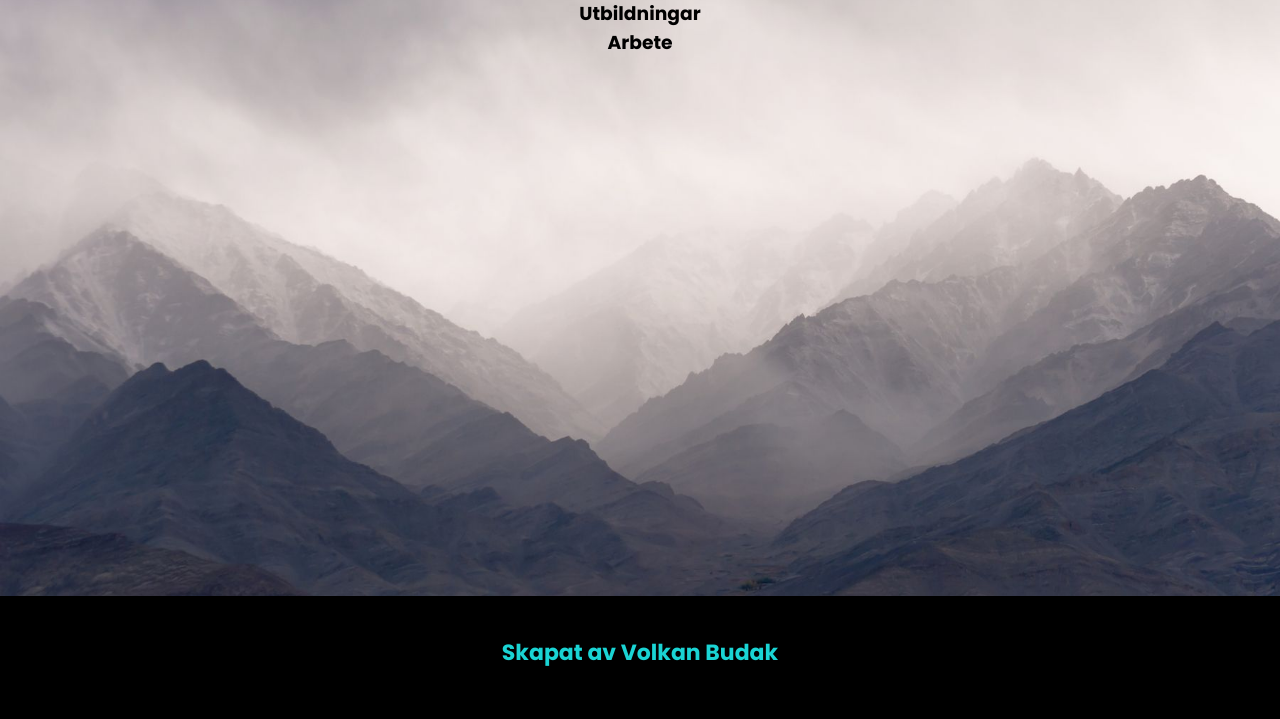
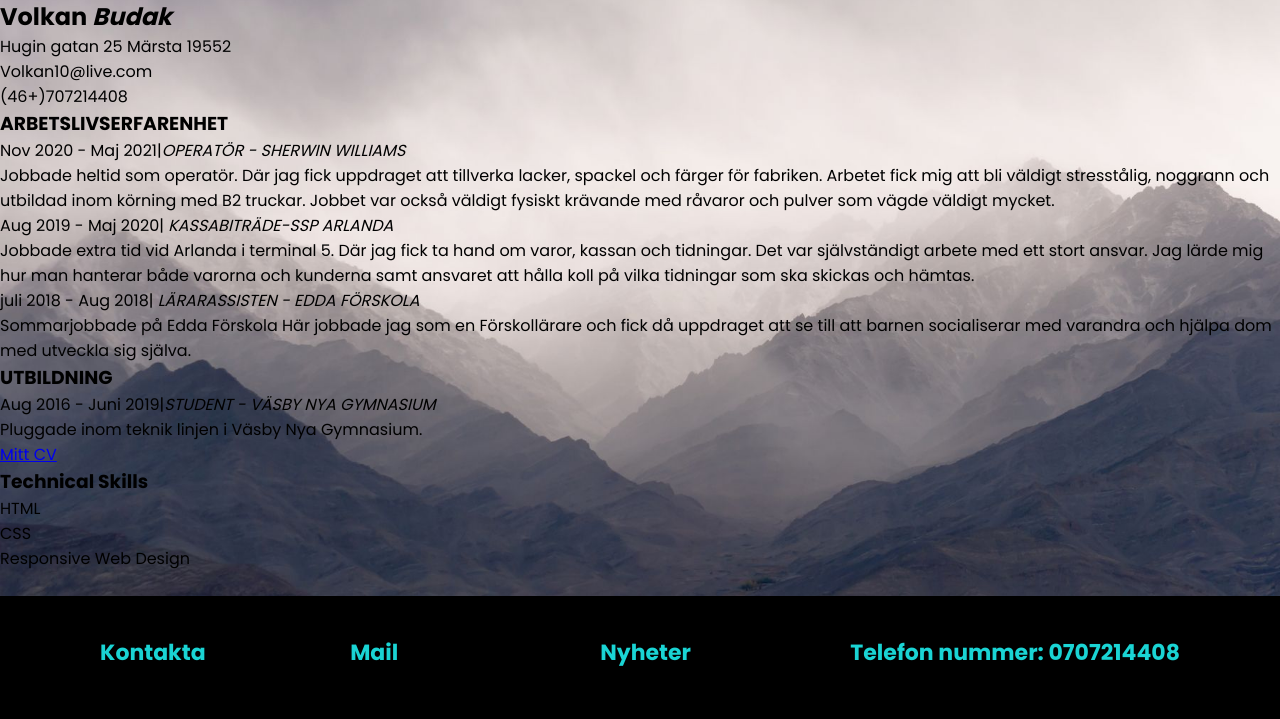
Before and after one commit to VolkanBudak/P2, a plain HTML site: page CV.html in a window 1280 px wide. Shown: the part 81-800 px from the top of the page. Drawn offline with Linux system fonts and the light colour scheme.

Commit message:
Update CV.html

```diff
--- a/CV.html
+++ b/CV.html
@@ -18,32 +18,97 @@
         <i class="fas fa-bars"></i>
       </label>
       <ul>
-        <li><a href="index.html">Home</a></li>
-        <li><a href="About.html">About</a></li>
-        <li><a href="CV.html">CV</a></li>
-        <li><a href="Portfolio.html">Portfolio</a></li>
+        <li><a  href="index.html">Home</a></li>
+        <li><a  href="About.html">About</a></li>
+        <li><a class="active" href="CV.html">CV</a></li>
+        <li><a  href="Portfolio.html">Portfolio</a></li>
         <li><a href="Feedback.html">Feedback</a></li>
       </ul>
     </nav>
-    <main class="e-main">
-      <section class="e-section">
-        <h3 class="education-header">Utbildningar</h3>
-        <ul class="e-list"></ul>
-      </section>
-      <section>
-        <h3>Arbete</h3>
+    </div>
 
-        <aside class="e-aside">
-          <ul></ul>
-        </aside>
-      </section>
-    </main>
-      </article>
+    <section class="CV-body">
+      <div class="wrapper clearfix">
+        <div class="left">
+
+          <div class="name-hero">
+
+            <div class="me-img"></div>
+
+            <div class="name-text">
+
+              <h1>Volkan <em>Budak</em></h1>
+              <p>Hugin gatan 25 Märsta 19552</p>
+              <p>Volkan10@live.com</p>
+              <p>(46+)707214408</p>
+
+            </div>
+
+          </div>
+
+        </div>
+        <div class="right">
+
+          <div class="inner">
+            <section>
+              <h1>ARBETSLIVSERFARENHET</h1>
+              <p>Nov 2020 - Maj 2021|<em>OPERATÖR - SHERWIN WILLIAMS</em></p>
+              <p>Jobbade heltid som operatör. Där jag fick uppdraget att tillverka
+                lacker, spackel och färger för fabriken. Arbetet fick mig att bli
+                väldigt stresstålig, noggrann och utbildad inom körning med B2
+                truckar. Jobbet var också väldigt fysiskt krävande med råvaror
+                och pulver som vägde väldigt mycket.</p>
+              <p>Aug 2019 - Maj 2020| <em> KASSABITRÄDE-SSP ARLANDA</em></p>
+              <p>Jobbade extra tid vid Arlanda i terminal 5. Där jag fick ta hand om
+                varor, kassan och tidningar. Det var självständigt arbete med ett
+                stort ansvar. Jag lärde mig hur man hanterar både varorna och
+                kunderna samt ansvaret att hålla koll på vilka tidningar som ska
+                skickas och hämtas.</p>
+              <p>juli 2018 - Aug 2018| <em>LÄRARASSISTEN - EDDA FÖRSKOLA</em></p>
+              <p>Sommarjobbade på Edda Förskola Här jobbade jag som en
+                Förskollärare och fick då uppdraget att se till att barnen
+                socialiserar med varandra och hjälpa dom med utveckla sig själva.</p>
+            </section>
+            <section>
+              <h1>UTBILDNING</h1>
+              <p>Aug 2016 - Juni 2019|<em>STUDENT - VÄSBY NYA GYMNASIUM</em></p>
+              <p>Pluggade inom teknik linjen i Väsby Nya Gymnasium.</p>
+              <ul class="skill-set">
+                <li>
+                  <a href="img/CV.pdf" download="CV.pdf" class="download">Mitt CV</a>
+                </li>
+              </ul>
+            </section>
+
+            <section>
+              <h1>Technical Skills</h1>
+              <ul class="skill-set">
+                <li>HTML</li>
+                <li>CSS</li>
+                <li>Responsive Web Design</li>
+              </ul>
+            </section>
+          </div>
+
+        </div>
+
+      </div>
+    </section>
+
     <div class="footer-container"></div>
     <footer>
       <section class="ft-main">
         <div class="ft-main-item">
-          <h2 class="ft-title">Skapat av Volkan Budak</h2>
+          <h2 class="ft-title">Kontakta</h2>
+        </div>
+        <div class="ft-main-item">
+          <h2 class="ft-title">Mail</h2>
+        </div>
+        <div class="ft-main-item">
+          <h2 class="ft-title">Nyheter</h2>
+        </div>
+        <div class="ft-main-item">
+          <h2 class="ft-title">Telefon nummer: 0707214408</h2>
         </div>
       </section>
     </footer>
```
